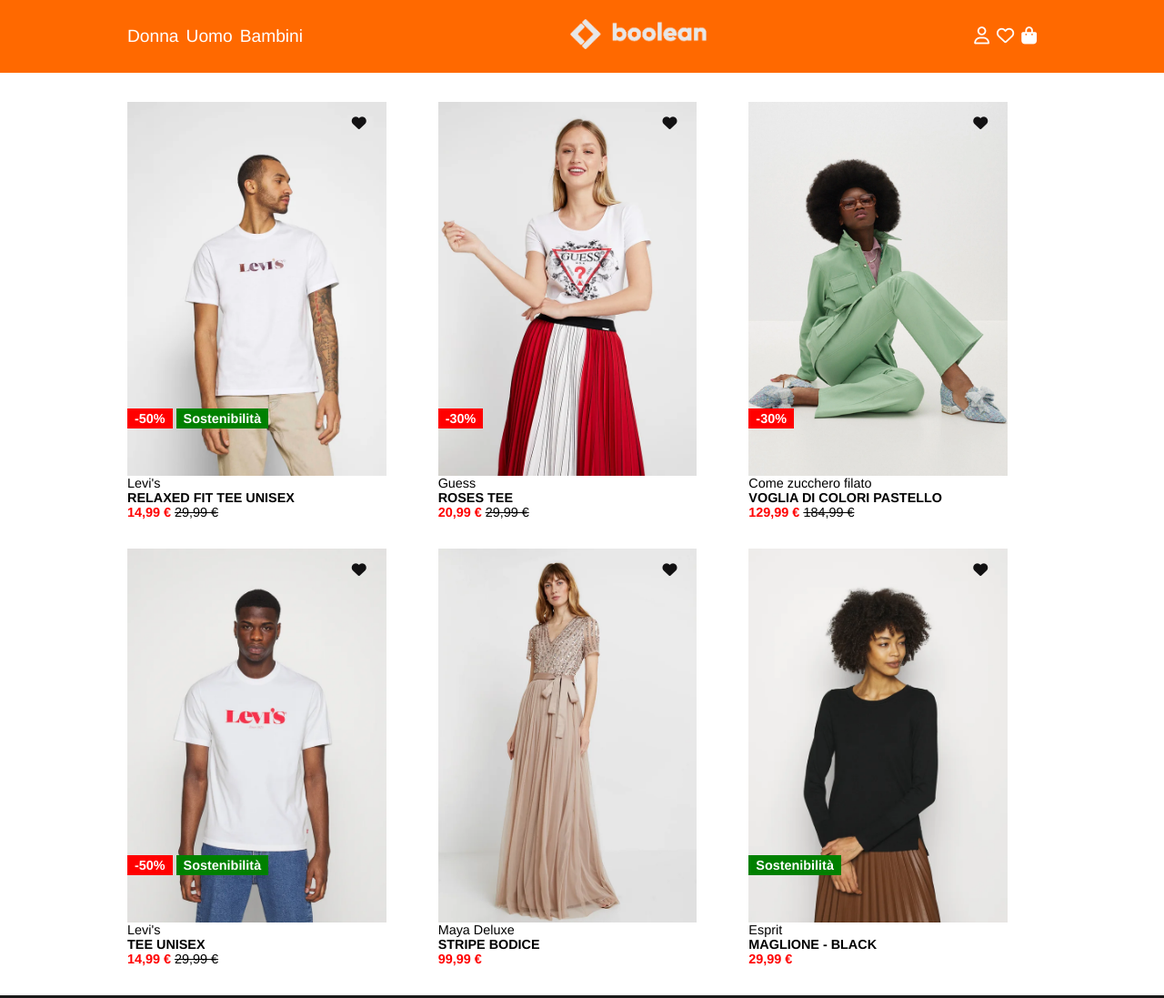
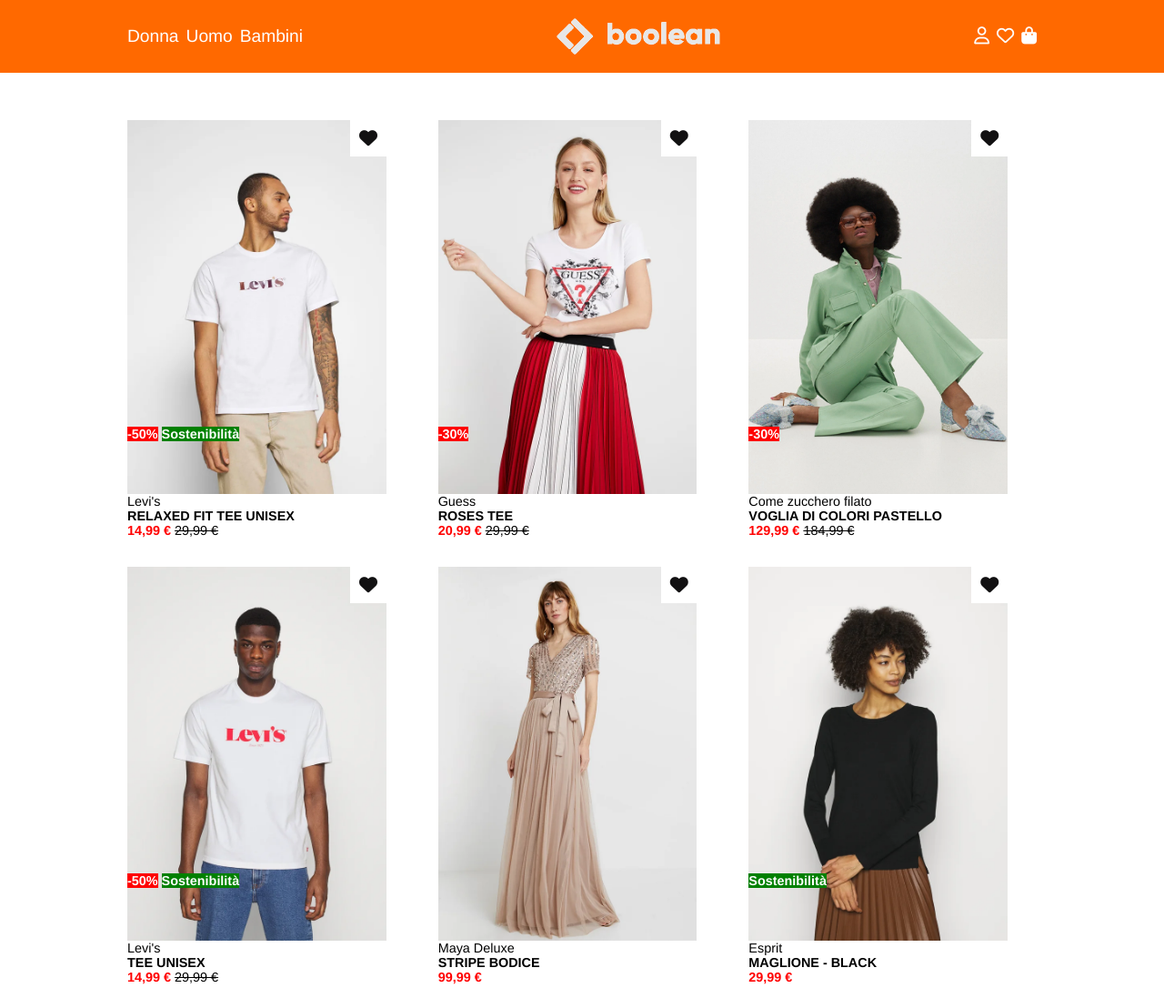
Before and after one commit to ludovicaghemo/html-css-boolando, a plain HTML site: page index.html in a window 1280 px wide. Shown: the top 1097 px of the page at 91% size. Drawn offline with Linux system fonts and the light colour scheme.

Commit message:
corrections in class

```diff
--- a/css/style.css
+++ b/css/style.css
@@ -1,3 +1,7 @@
+:root {
+    --header-height: 80px
+}
+
 /* RESET */
 * {
     margin: 0;
@@ -30,8 +34,13 @@ a {
 /* HEADER */
 
 header {
-    height: 5rem;
+    height: var(--header-height);
     background-color: #ff6900;
+    position: fixed;
+    top: 0;
+    left: 0;
+    width: 100%;
+    z-index: 9999;
     display: flex;
     color: white;
     font-size: 1.2em;
@@ -50,12 +59,13 @@ header {
     gap: .5rem;
     text-decoration: none;
     vertical-align: middle;
+    width: 40%;
 }
 
-.logo {
-    width: 15%;
+.logo img {
+    height: 40px;
     vertical-align: middle;
-
+    justify-content: center;
 }
 
 .login ul {
@@ -64,9 +74,14 @@ header {
     display: flex;
     vertical-align: middle;
     gap: .5rem;
+    width: 40%;
 }
 
 /* MAIN */
+
+main {
+    padding-top: calc(var(--header-height) + 20px);
+}
 
 .row {
     display: flex;
@@ -112,16 +127,15 @@ header {
     left: 0;
     color: white;
     font-size: .9em;
+    padding: .2rem 0;
 }
 
 .discount {
     background-color: red;
-    padding: .2rem .5rem;
 }
 
 .sustain {
     background-color: green;
-    padding: .2rem .5rem;
 }
 
 .caption {
@@ -138,9 +152,15 @@ header {
 
 .heart {
     position: absolute;
-    top: 3%;
-    right: 17%;
+    top: 0;
+    right: 10%;
     z-index: 1;
+    width: 40px;
+    height: 40px;
+    line-height: 40px;
+    background-color: white;
+    text-align: center;
+    font-size: 20px;
 }
 
 .black-heart {
```
Also changed, not shown: index.html (+40 -4 lines).
